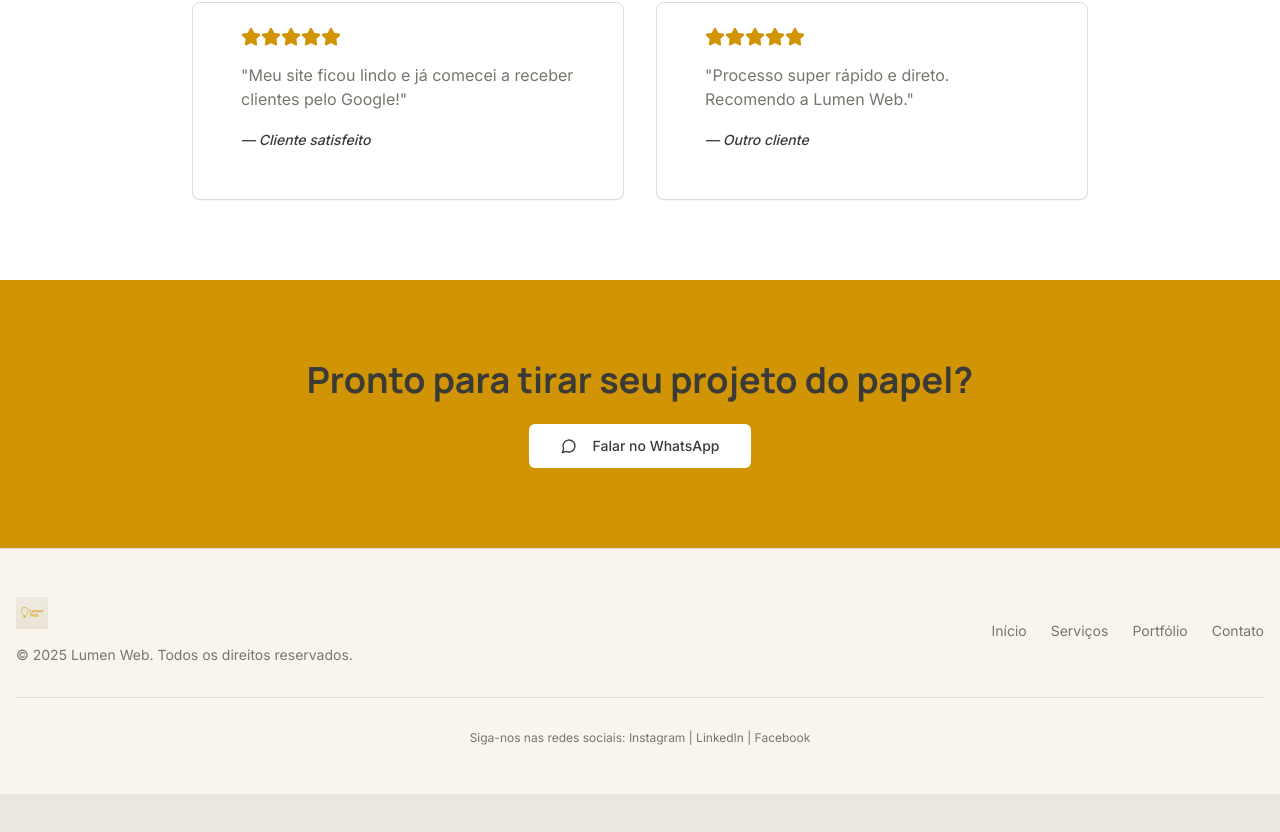
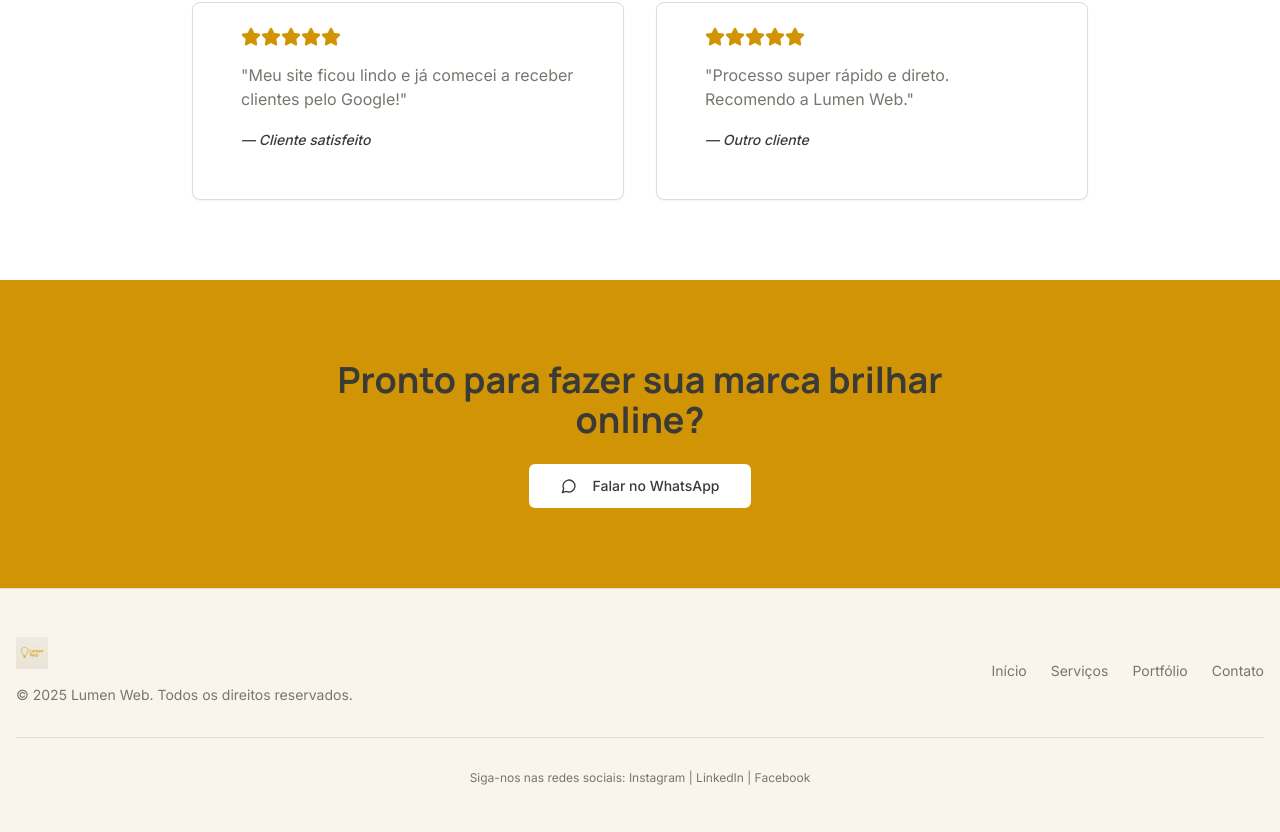
Before and after one commit to gustavsant/lumens-web, a React (Vite) app: page / in a window 1280 px wide. Shown: the part 1608-2440 px from the top of the page. Before the commit the page ends 2402 px from the top, so only its background shows below. Built offline with nearby package versions, Linux system fonts and the light colour scheme.

Commit message:
Visual edit in Lovable
Edited UI in Lovable

```diff
--- a/src/pages/Home.tsx
+++ b/src/pages/Home.tsx
@@ -133,9 +133,7 @@ const Home = () => {
       <section className="py-20 bg-primary text-primary-foreground">
         <div className="container mx-auto px-4 text-center">
           <div className="max-w-2xl mx-auto">
-            <h2 className="font-manrope text-3xl lg:text-4xl font-bold mb-6">
-              Pronto para tirar seu projeto do papel?
-            </h2>
+            <h2 className="font-manrope text-3xl lg:text-4xl font-bold mb-6">Pronto para fazer sua marca brilhar online?</h2>
             <WhatsAppButton size="lg" variant="secondary" className="bg-card text-foreground hover:bg-card/90" />
           </div>
         </div>
```
